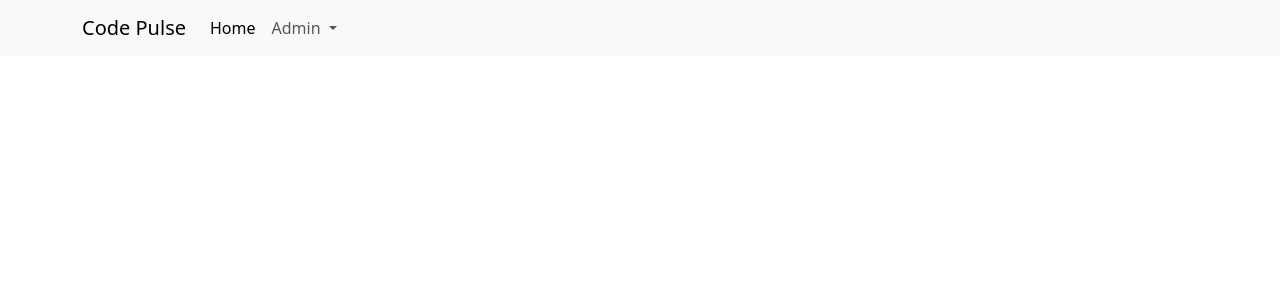
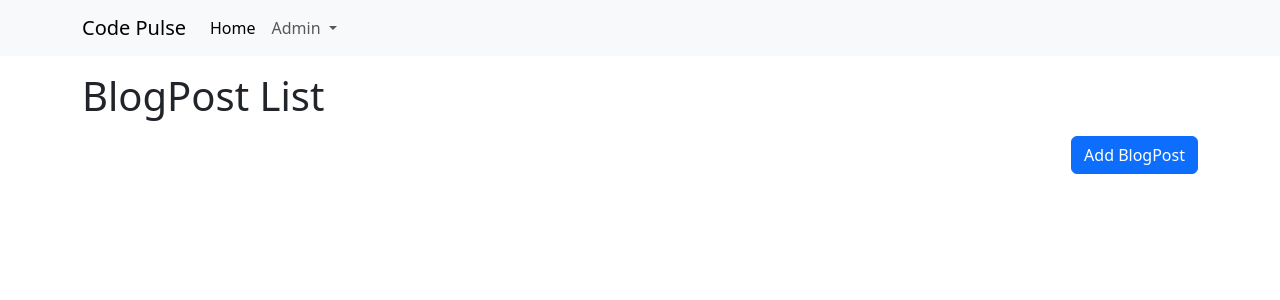
Before and after one commit to waizin28/CodePulse, an Angular app in the folder UI/codepulse/: page /admin/blogposts in a window 1280 px wide. Before the commit this address led to /. Shown: the top 300 px of the page. Built offline with nearby package versions, Linux system fonts and the light colour scheme.

Commit message:
created blogpost component

```diff
--- a/UI/codepulse/src/app/app-routing.module.ts
+++ b/UI/codepulse/src/app/app-routing.module.ts
@@ -3,10 +3,12 @@
 import { CategoryListComponent } from './features/category/category-list/category-list.component';
 import { AddCategoryComponent } from './features/category/add-category/add-category.component';
 import { EditCategoryComponent } from './features/category/edit-category/edit-category.component';
+import { BlogpostListComponent } from './features/blog-post/blogpost-list/blogpost-list.component';
 const routes: Routes = [
   { path: 'admin/categories', component: CategoryListComponent },
   { path: 'admin/categories/add', component: AddCategoryComponent },
   { path: 'admin/categories/:id', component: EditCategoryComponent },
+  { path: 'admin/blogposts', component: BlogpostListComponent },
 ];
 
 @NgModule({
--- a/UI/codepulse/src/app/app.module.ts
+++ b/UI/codepulse/src/app/app.module.ts
@@ -9,6 +9,7 @@
 import { FormsModule } from '@angular/forms';
 import { HttpClientModule } from '@angular/common/http';
 import { EditCategoryComponent } from './features/category/edit-category/edit-category.component';
+import { BlogpostListComponent } from './features/blog-post/blogpost-list/blogpost-list.component';
 
 @NgModule({
   declarations: [
@@ -17,6 +18,7 @@
     CategoryListComponent,
     AddCategoryComponent,
     EditCategoryComponent,
+    BlogpostListComponent,
   ],
   imports: [BrowserModule, AppRoutingModule, FormsModule, HttpClientModule],
   providers: [],
--- a/UI/codepulse/src/app/core/components/navbar/navbar.component.html
+++ b/UI/codepulse/src/app/core/components/navbar/navbar.component.html
@@ -30,16 +30,17 @@
           </a>
           <ul class="dropdown-menu">
             <li>
-              <a
-                class="dropdown-item"
-                [routerLink]="['/admin/categories']"
-                routerLinkActive="router-link-active"
+              <a class="dropdown-item" [routerLink]="['/admin/categories']"
                 >Categories</a
               >
             </li>
 
-            <!-- <li><hr class="dropdown-divider" /></li>
-              <li><a class="dropdown-item" href="#">Something else here</a></li> -->
+            <li><hr class="dropdown-divider" /></li>
+            <li>
+              <a class="dropdown-item" [routerLink]="['/admin/blogposts']"
+                >BlogPosts</a
+              >
+            </li>
           </ul>
         </li>
       </ul>
--- /dev/null
+++ b/UI/codepulse/src/app/features/blog-post/blogpost-list/blogpost-list.component.html
@@ -0,0 +1,9 @@
+<div class="container">
+  <h1 class="mt-3">BlogPost List</h1>
+
+  <div class="d-flex justify-content-end mt-3">
+    <a [routerLink]="['/admin/blogposts/add']" class="btn btn-primary"
+      >Add BlogPost</a
+    >
+  </div>
+</div>
```
Also changed, not shown: UI/codepulse/src/app/features/blog-post/blogpost-list/blogpost-list.component.ts (added, +10 -0 lines), UI/codepulse/src/app/features/blog-post/blogpost-list/blogpost-list.component.css (added), 1 other file (tests, documents, lock files or other folders).
